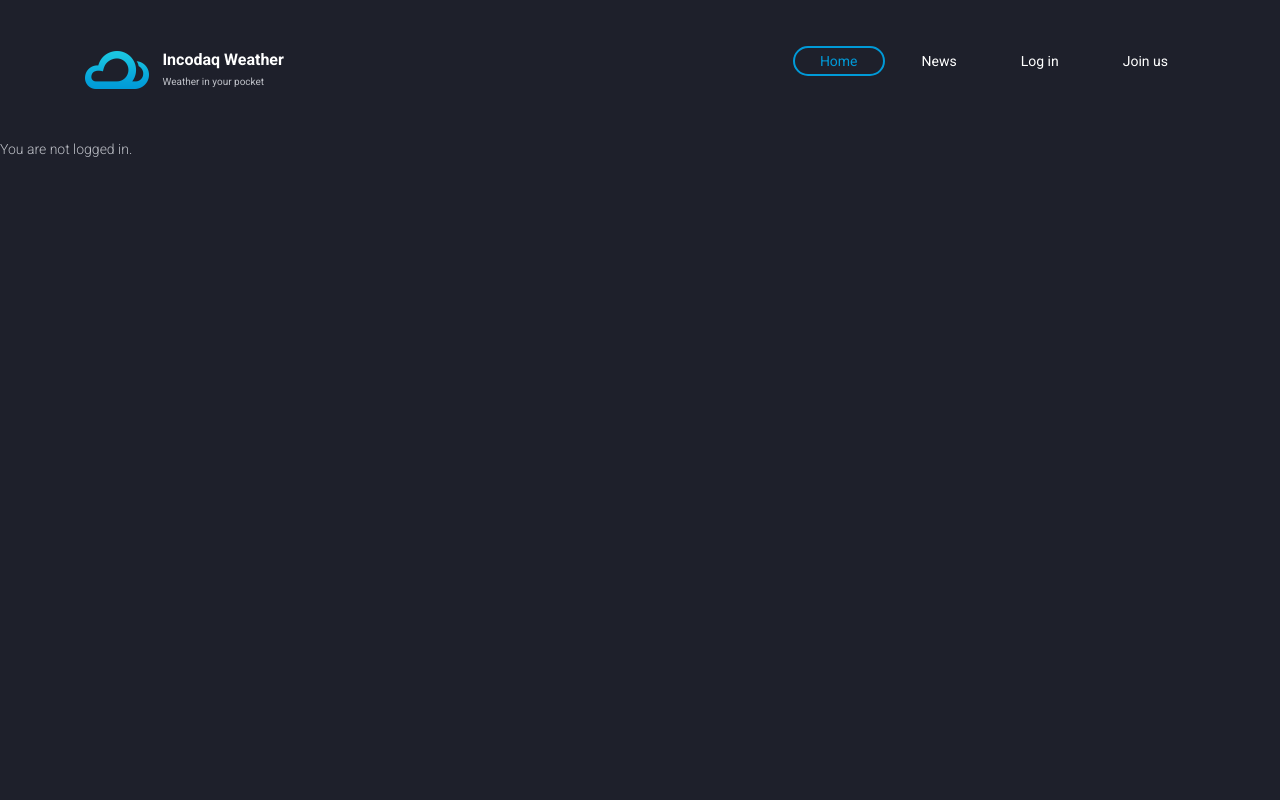
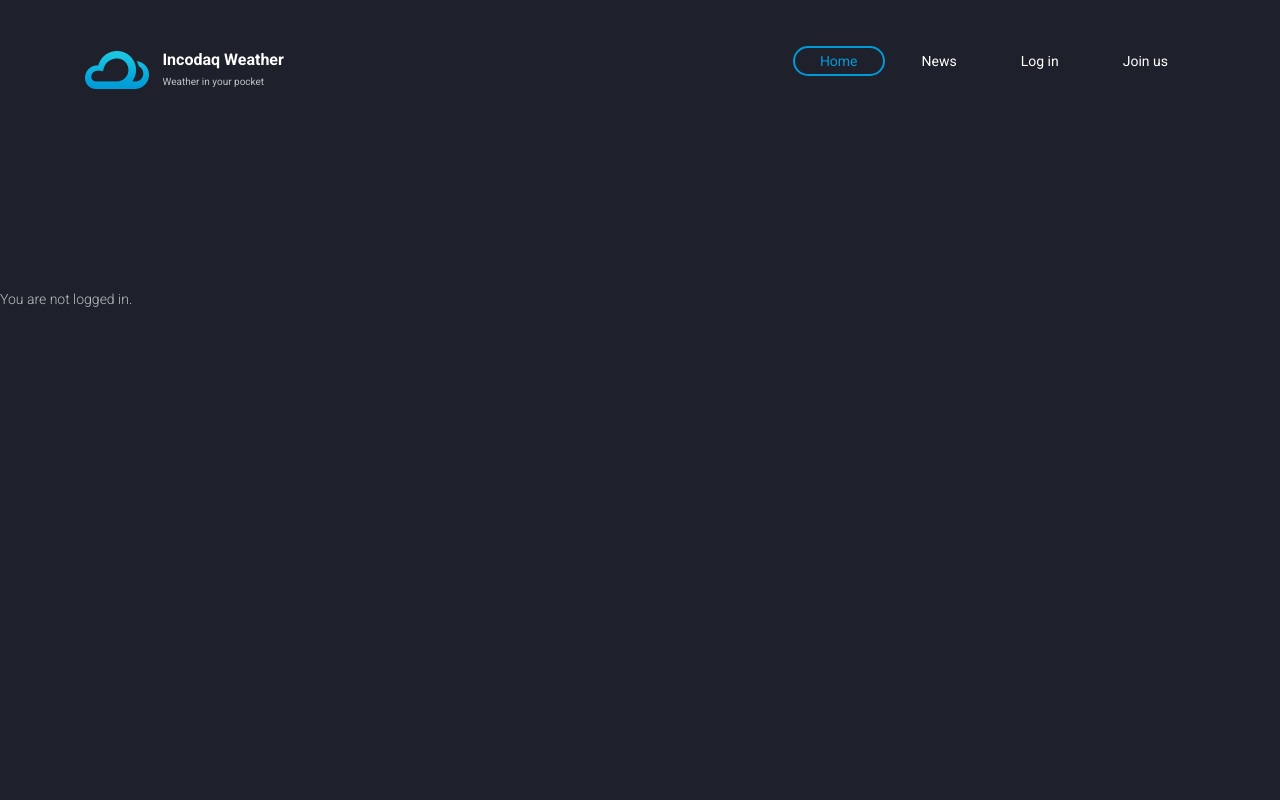
Before and after one commit to GoranAviani/incodaq_weather, a Django app: page /dashboard/ in a window 1280 px wide. Run offline with Django 3.2, Linux system fonts and the light colour scheme; parts of the project's set-up code (start-up, migrations or seed data) failed here and were passed over; some libraries are stand-ins or nearby versions.

Commit message:
style.css quick fixes

```diff
--- a/static/css/style.css
+++ b/static/css/style.css
@@ -32,6 +32,12 @@ audio:not([controls]) {
 [hidden], template {
   display: none; }
 
+
+html, body {
+    height: 100%;
+    margin: 0;
+}
+
 html {
 
   color: #000;
@@ -1114,7 +1120,7 @@ form textarea {
  * Header Styles
  */
 .site-header {
-  padding: 50px 0; }
+  padding: 50px 0 200px; }
   .site-header .branding {
     float: left; }
     .site-header .branding .logo, .site-header .branding .logo-type {
@@ -1650,6 +1656,8 @@ form textarea {
 .site-footer {
   background: #262936;
   padding: 50px 0;
+    width: 100%;
+
 }
   .site-footer .subscribe-form {
     position: relative;
```
